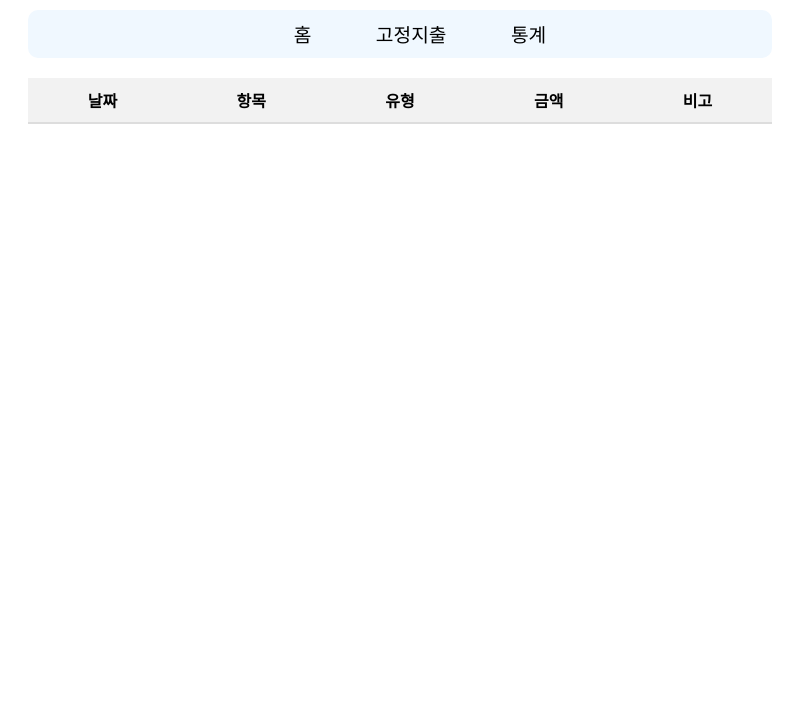
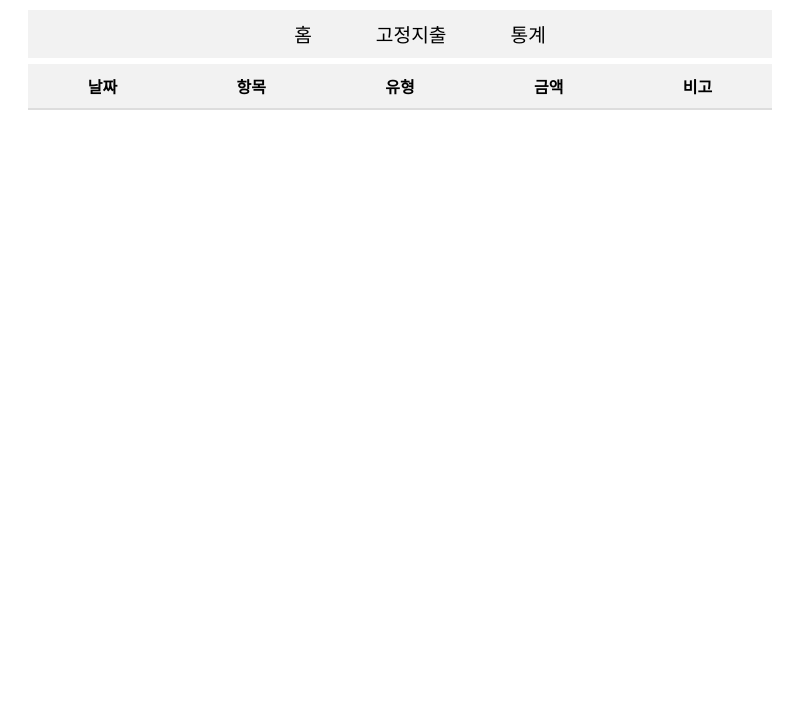
Before and after one commit to sroka36/electron_dietario, an Electron app: page index.html in a window 800 px wide. Shown: the part 77-800 px from the top of the page. Drawn offline with Linux system fonts and the light colour scheme.

Commit message:
Update UI

```diff
--- a/style.css
+++ b/style.css
@@ -6,24 +6,18 @@ body {
 table {
     width: 100%;
     border-collapse: collapse;
-    /* 테두리 간격 없애기 (선이 겹치지 않게) */
 }
 
 th,
 td {
     border-bottom: 1px solid #ddd;
-    /* 아래쪽에만 얇은 회색 선 긋기 */
     padding: 10px;
-    /* 내용과 테두리 사이 여백 */
     text-align: center;
-    /* 텍스트 왼쪽 정렬 */
 }
 
-/* 제목 행(Header) 스타일 (선택사항) */
 th {
     background-color: #f2f2f2;
     border-bottom: 2px solid #ddd;
-    /* 제목 아래는 조금 더 진하게 */
 }
 
 
@@ -58,10 +52,11 @@ th {
 }
 
 .menu-box{
-    margin-bottom: 20px;
+    background-color: #f2f2f2;
     text-align: center;
-    background-color: aliceblue;
-    border-radius: 10px;
+    font-family: MaplestoryOTFLight;
+    margin-bottom: -10px;
+
 }
 
 .menu-box>ul>li{
```
Also changed, not shown: index.html (+0 -1 lines).
